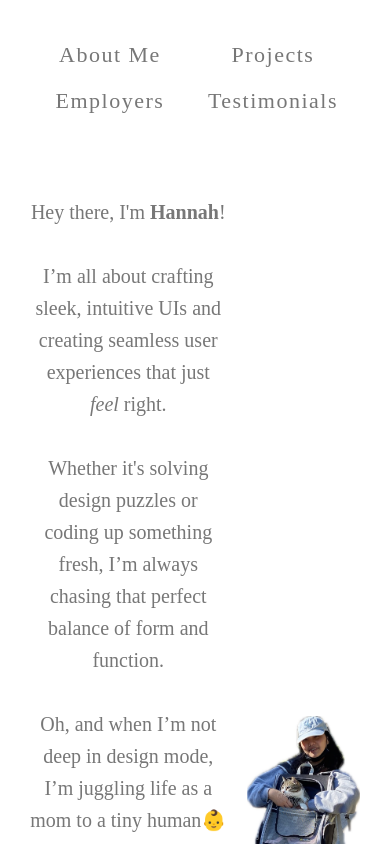
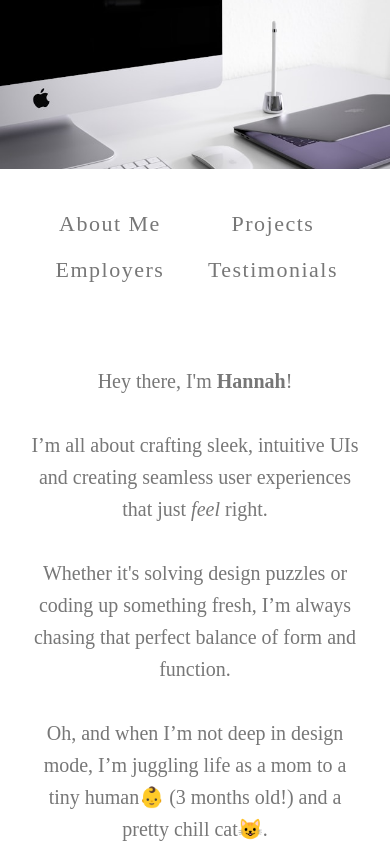
Before and after one commit to zzz-icy/portfolio-2024, a React (Create React App) app: page / in a window 390 px wide. Shown: the top 844 px of the page. Built offline with nearby package versions, Linux system fonts and the light colour scheme.

Commit message:
fixed label, added parallax effect for header

```diff
--- a/src/App.css
+++ b/src/App.css
@@ -1,31 +1,11 @@
-.App {
+/* .App {
 	text-align: center;
-}
-
-.App-logo {
-	height: 40vmin;
-	pointer-events: none;
-}
+} */
 
 @media (prefers-reduced-motion: no-preference) {
 	.App-logo {
 		animation: App-logo-spin infinite 20s linear;
 	}
-}
-
-.App-header {
-	background-color: #282c34;
-	min-height: 100vh;
-	display: flex;
-	flex-direction: column;
-	align-items: center;
-	justify-content: center;
-	font-size: calc(10px + 2vmin);
-	color: white;
-}
-
-.App-link {
-	color: #61dafb;
 }
 
 @keyframes App-logo-spin {
@@ -36,3 +16,20 @@
 		transform: rotate(360deg);
 	}
 }
+.parallax-bg {
+	background-size: cover;
+	background-position: center;
+	height: 38vh;
+}
+
+@media (max-width: 70rem) {
+	.parallax-bg {
+		height: 32vh;
+	}
+}
+
+@media (max-width: 44rem) {
+	.parallax-bg {
+		height: 20vh;
+	}
+}
--- a/src/App.js
+++ b/src/App.js
@@ -1,3 +1,5 @@
+"use client"
+import { useEffect, useState } from "react"
 import "./App.css"
 import About from "./components/About/About.tsx"
 import Employers from "./components/Employers/Employers.tsx"
@@ -6,12 +8,36 @@ import Github from "./components/Github/Github.tsx"
 import Header from "./components/Header/Header.tsx"
 import Projects from "./components/Projects/Projects.tsx"
 import Recommendations from "./components/Recommendations/Recommendations.tsx"
+import Keyboard from "./assets/images/keyboard.jpg"
+function App() {
+	const [scrollY, setScrollY] = useState(0)
 
-function App() {
+	useEffect(() => {
+		const handleScroll = () => {
+			setScrollY(window.scrollY)
+		}
+		window.addEventListener("scroll", handleScroll)
+		return () => {
+			window.removeEventListener("scroll", handleScroll)
+		}
+	}, [])
 	return (
 		<div>
-			<Header />
-			<About />
+			<div className='parallax-container'>
+				<div
+					className='parallax-bg'
+					style={{
+						backgroundImage: `url(${Keyboard})`,
+						transform: `translateY(${scrollY * 0.5}px)`,
+					}}
+				/>
+				<header>
+					{/* <section className='parallax-content'> */}
+					<Header />
+					<About />
+					{/* </section> */}
+				</header>
+			</div>
 			<Projects />
 			<Employers />
 			<Recommendations />
--- a/src/components/About/About.css
+++ b/src/components/About/About.css
@@ -7,6 +7,7 @@
 	margin: 0 auto;
 	text-align: center;
 	padding: 20px 150px;
+	z-index: 0;
 }
 
 @media (max-width: 70rem) {
--- a/src/components/About/About.tsx
+++ b/src/components/About/About.tsx
@@ -24,11 +24,11 @@ const About = () => {
 					<br />
 					Let’s make something awesome together!
 				</p>
-				<img
+				{/* <img
 					src={Me}
 					className='me'
 					alt='GithubCommits'
-				/>
+				/> */}
 			</div>
 		</section>
 	)
--- a/src/components/Header/Header.tsx
+++ b/src/components/Header/Header.tsx
@@ -1,6 +1,7 @@
 import React from "react"
 
 import "./Header.css"
+import About from "../About/About.tsx"
 
 const Header = () => {
 	return (
--- a/src/components/Projects/Projects.tsx
+++ b/src/components/Projects/Projects.tsx
@@ -29,7 +29,7 @@ const config = [
 		imgSrc: AdvancedCSS,
 		alt: "AdvancedCSS",
 		link: "https://advanced-css-and-sass.netlify.app",
-		label: "Studio Aviva Jifei Xue (Next.js, Node.js, Express.js, Firebase)",
+		label: "Advanced CSS Practice",
 	},
 	{
 		imgSrc: Omnifood,
@@ -51,6 +51,7 @@ const Projects = () => {
 					<div
 						className='project-item'
 						style={{ backgroundColor: "white" }}
+						key={item.label}
 					>
 						<a
 							href='https://avivajifeixue.com/'
@@ -71,6 +72,7 @@ const Projects = () => {
 									href={item.link}
 									className='iconBox'
 									style={{ backgroundColor: "#f8f9f9" }}
+									target='_blank'
 								>
 									<span className='material-symbols-outlined'>
 										arrow_outward
```
Also changed, not shown: src/assets/images/keyboard.jpg (added).
